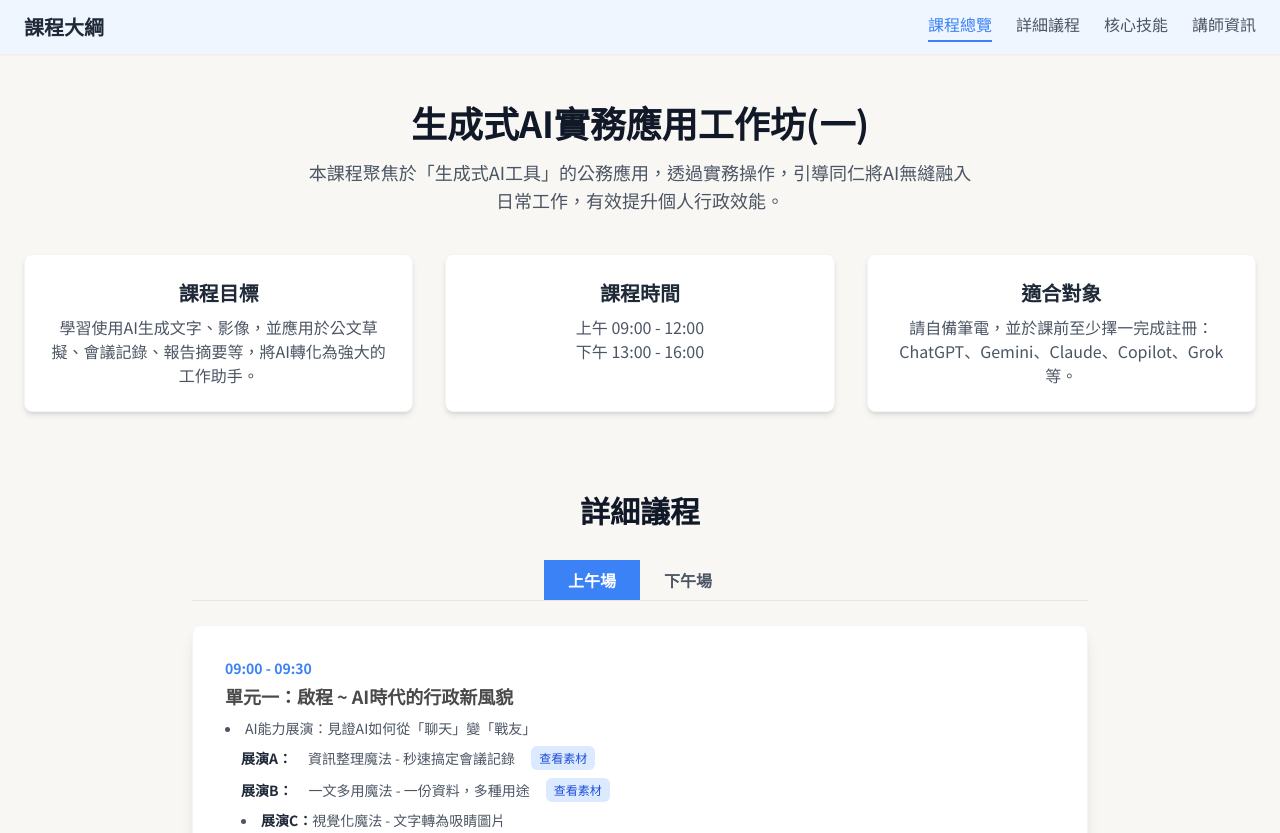
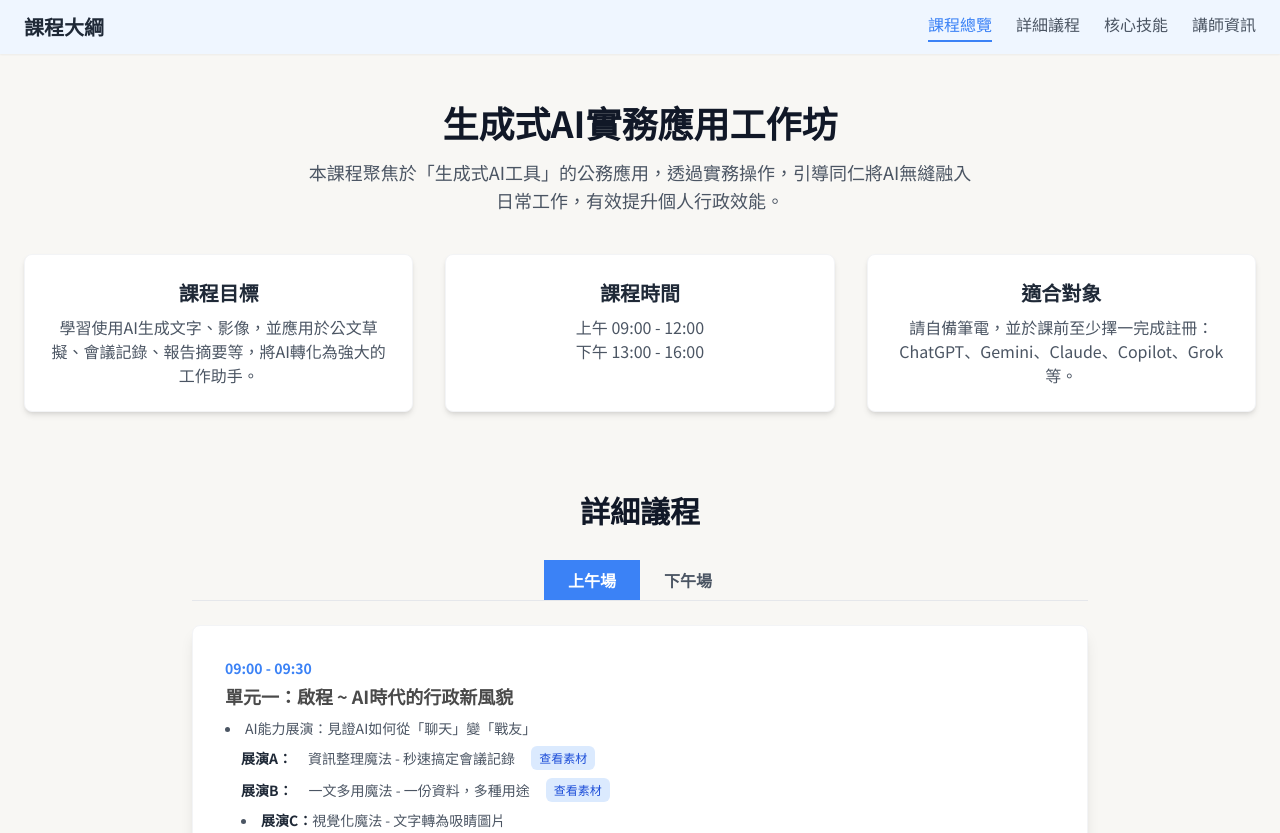
Before and after one commit to chpan2012/WDA-GenAI-workshop, a plain HTML site: page index.html in a window 1280 px wide. Shown: the top 833 px of the page. Drawn offline with nearby package versions, Linux system fonts and the light colour scheme.

Commit message:
Update index.html

```diff
--- a/index.html
+++ b/index.html
@@ -68,7 +68,7 @@
 
     <main class="container mx-auto px-6 py-12">
         <section id="overview" class="text-center">
-            <h1 class="text-4xl font-bold text-gray-900">生成式AI實務應用工作坊(一)</h1>
+            <h1 class="text-4xl font-bold text-gray-900">生成式AI實務應用工作坊</h1>
             <p class="mt-4 max-w-2xl mx-auto text-lg text-gray-600">本課程聚焦於「生成式AI工具」的公務應用，透過實務操作，引導同仁將AI無縫融入日常工作，有效提升個人行政效能。</p>
 
             <div class="mt-10 grid md:grid-cols-3 gap-8">
```
